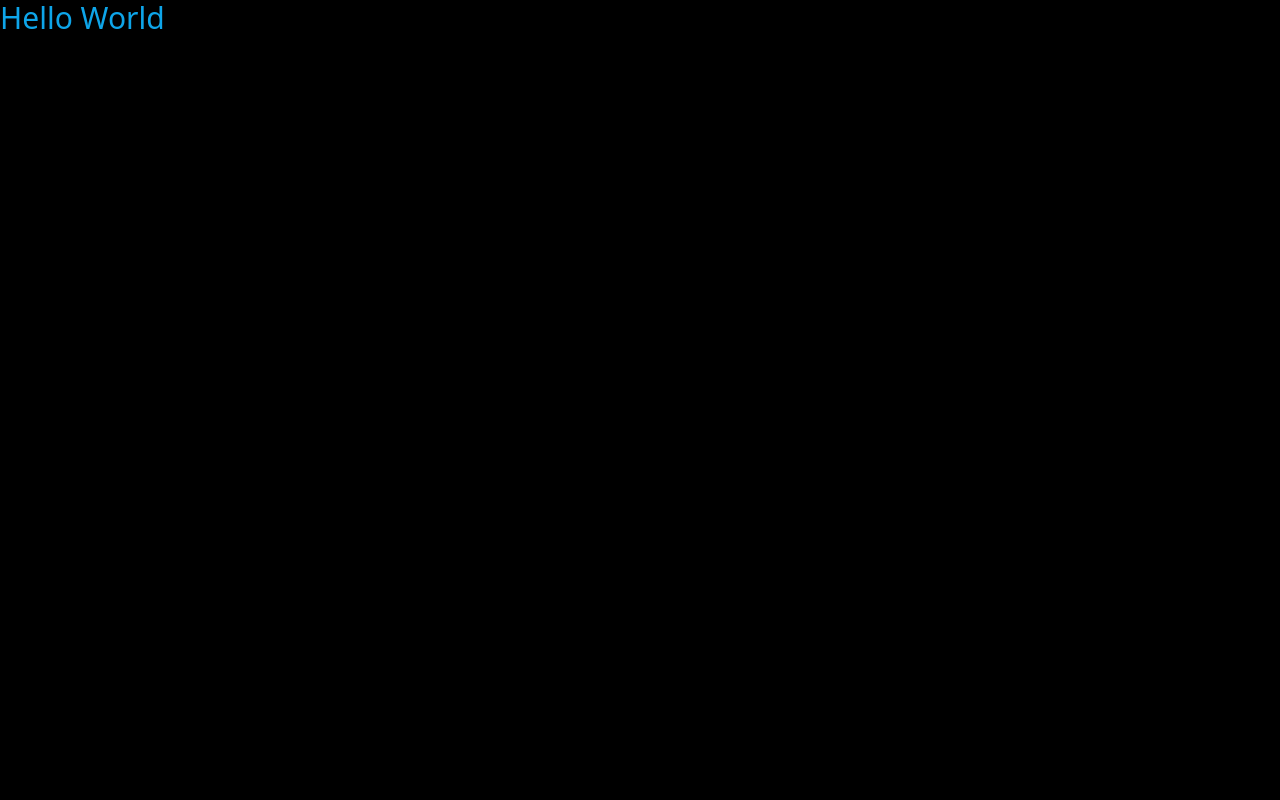
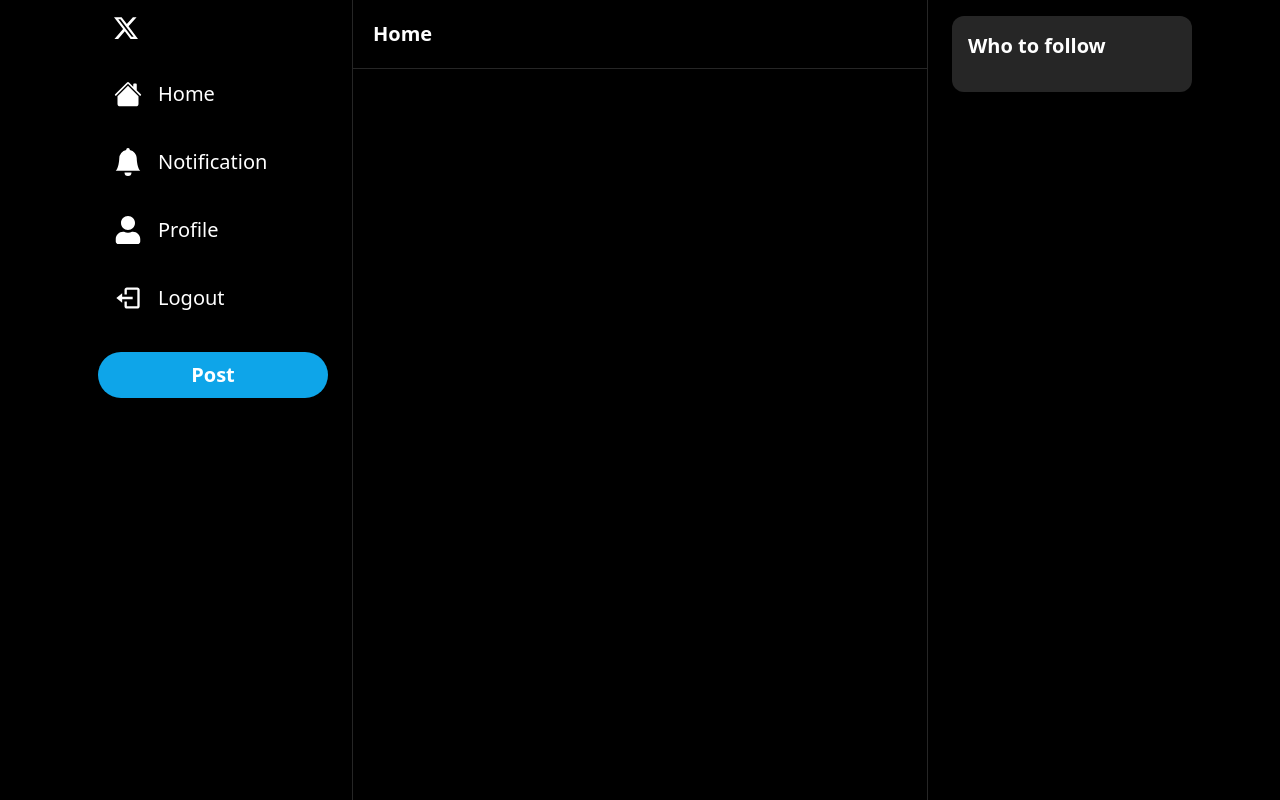
Before and after one commit to edoardo-hb/twitter, a Next.js app: page / in a window 1280 px wide. Built offline with nearby package versions, Linux system fonts and the light colour scheme.

Commit message:
[FEAT] Added layout section

```diff
--- /dev/null
+++ b/components/Header.tsx
@@ -0,0 +1,27 @@
+import { useRouter } from "next/router"
+import { useCallback } from "react";
+import { BiArrowBack } from "react-icons/bi";
+
+interface HeaderProps {
+  label: string
+  showBackArrow?: boolean
+}
+
+export const Header: React.FC<HeaderProps> = ({ label, showBackArrow }) => {
+  const router = useRouter();
+
+  const handleBack = useCallback(() => {
+    router.back();
+  }, [router])
+
+  return (
+    <div className="border-b-[1px] border-neutral-800 p-5">
+      <div className="flex flex-row items-center gap-2">
+        {showBackArrow && (
+          <BiArrowBack onClick={handleBack} color="white" size={20} className="cursor-pointer hover:opacity-70 transition" />
+        )}
+        <h1 className="text-white text-xl font-semibold">{label}</h1>
+      </div>
+    </div>
+  )
+}
--- /dev/null
+++ b/components/Layout.tsx
@@ -0,0 +1,25 @@
+import { FollowBar } from "./layout/FollowBar";
+import { Sidebar } from "./layout/Sidebar";
+
+interface LayoutProps {
+  children: React.ReactNode
+}
+
+const Layout: React.FC<LayoutProps> = ({ children }) => {
+  return (
+    <div className="h-screen bg-black">
+      <div className="container h-full mx-auto xl:px-30 max-w-6xl">
+        <div className="grid grid-cols-4 h-full">
+          <Sidebar />
+          <div className="col-span-3 lg:col-span-2 border-x-[1px] border-neutral-800">
+            { children }
+          </div>
+
+          <FollowBar />
+        </div>
+      </div>
+    </div>
+  )
+}
+
+export default Layout;
--- /dev/null
+++ b/components/layout/FollowBar.tsx
@@ -0,0 +1,12 @@
+export const FollowBar = () => {
+  return (
+    <div className="px-6 py-4 hidden lg:block">
+      <div className="bg-neutral-800 rounded-xl p-4">
+        <h2 className="text-white text-xl font-semibold">Who to follow</h2>
+        <div className="flex flex-col gap-6 mt-4">
+          {/* TODO: User List */}
+        </div>
+      </div>
+    </div>
+  )
+}
--- /dev/null
+++ b/components/layout/Sidebar.tsx
@@ -0,0 +1,43 @@
+import { BsBellFill, BsHouseFill } from 'react-icons/bs'
+import { FaUser } from 'react-icons/fa'
+import { BiLogOut } from 'react-icons/bi'
+
+import { SidebarLogo } from './SidebarLogo'
+import { SidebarItem } from './SidebarItem'
+import { SidebarTweetButton } from './SidebarTweetButton'
+
+export const Sidebar = () => {
+  const items = [
+    {
+      label: 'Home',
+      href: '/',
+      icon: BsHouseFill
+    },
+    {
+      label: 'Notification',
+      href: '/notification',
+      icon: BsBellFill
+    },
+    {
+      label: 'Profile',
+      href: '/users/123',
+      icon: FaUser
+    }
+  ]
+
+  return (
+    <div className='col-span-1 h-full pr-4 md:pr-6'>
+      <div className='flex flex-col items-end'>
+        <div className='space-y-2 lg:w-[230px]'>
+          <SidebarLogo />
+          {items.map((item) => (
+            <SidebarItem key={item.href} href={item.href} label={item.label} icon={item.icon} />
+          ))}
+
+          <SidebarItem onClick={() => {}} icon={BiLogOut} label='Logout' />
+          <SidebarTweetButton />
+        </div>
+      </div>
+    </div>
+  )
+}
--- /dev/null
+++ b/components/layout/SidebarItem.tsx
@@ -0,0 +1,23 @@
+import { IconType } from "react-icons"
+
+interface SidebarItemProps {
+  label: string
+  href?: string
+  icon: IconType
+  onClick?: () => void
+}
+
+export const SidebarItem: React.FC<SidebarItemProps> = ({ icon: Icon, label, href, onClick }) => {
+  return (
+    <div className="flex flex-row items-center">
+      <div className="relative rounded-full h-14 w-14 flex items-center justify-center p-4 hover:bg-slate-300 hover:bg-opacity-10 cursor-pointer lg:hidden">
+        <Icon size={28} color="white" />
+      </div>
+
+      <div className="relative hidden lg:flex gap-4 p-4 rounded-full hover:bg-slate-300 hover:bg-opacity-10 cursor-pointer items-center">
+        <Icon size={28} color="white" />
+        <p className="hidden lg:block text-white text-xl">{label}</p>
+      </div>
+    </div>
+  )
+}
--- /dev/null
+++ b/components/layout/SidebarLogo.tsx
@@ -0,0 +1,12 @@
+import { useRouter } from "next/router"
+import { BsTwitterX } from "react-icons/bs"
+
+export const SidebarLogo = () => {
+  const router = useRouter()
+
+  return (
+    <div onClick={() => router.push('/')} className="rounded-full h-14 w-14 p-4 flex items-center justify-center hover:bg-blue-300 hover:bg-opacity-10 cursor-pointer transition">
+      <BsTwitterX size={28} color="white" />
+    </div>
+  )
+}
--- /dev/null
+++ b/components/layout/SidebarTweetButton.tsx
@@ -0,0 +1,17 @@
+import { useRouter } from "next/router"
+import { FaFeather } from "react-icons/fa";
+
+export const SidebarTweetButton = () => {
+  const router = useRouter();
+
+  return (
+    <div onClick={() => router.push('/')}>
+      <div className="mt-6 lg:hidden rounded-full h-14 w-14 p-4 flex items-center justify-center bg-sky-500 hover:bg-opacity-80 transition cursor-pointer">
+        <FaFeather size={24} color="white" />
+      </div>
+      <div className="mt-6 hidden lg:block px-4 py-2 rounded-full bg-sky-500 hover:bg-opacity-90 cursor-pointer transition">
+        <p className="hidden lg:block text-center font-semibold text-white text-[20px]">Post</p>
+      </div>
+    </div>
+  )
+}
--- a/package.json
+++ b/package.json
@@ -17,6 +17,7 @@
     "next": "14.0.3",
     "react": "18.2.0",
     "react-dom": "18.2.0",
+    "react-icons": "^4.12.0",
     "typescript": "5.3.3"
   },
   "devDependencies": {
--- a/pages/_app.tsx
+++ b/pages/_app.tsx
@@ -1,6 +1,11 @@
 import '~/styles/globals.css'
 import type { AppProps } from 'next/app'
+import Layout from '~/components/Layout'
 
 export default function App({ Component, pageProps }: AppProps) {
-  return <Component {...pageProps} />
+  return (
+    <Layout>
+      <Component {...pageProps} />
+    </Layout>
+  )
 }
--- a/pages/index.tsx
+++ b/pages/index.tsx
@@ -1,5 +1,9 @@
+import { Header } from "~/components/Header";
+
 export default function Home() {
   return (
-    <div className="text-3xl text-sky-500">Hello World</div>
+    <>
+      <Header label="Home" />
+    </>
   )
 }
```
Also changed, not shown: 1 other file (tests, documents, lock files or other folders).
